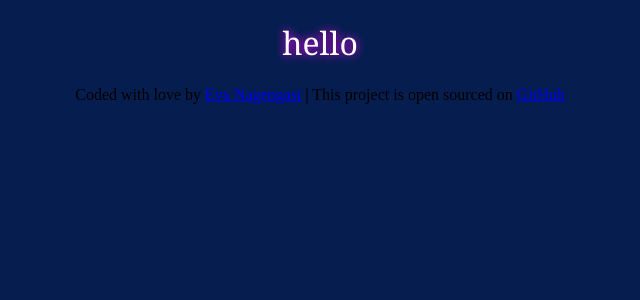
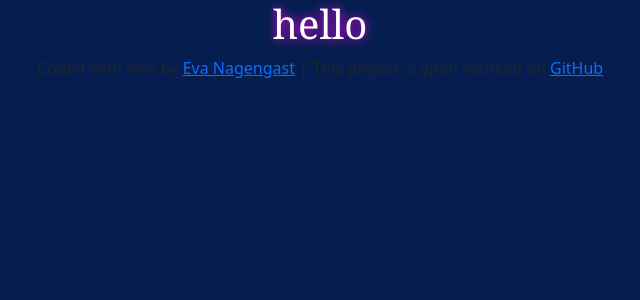
Before and after one commit to EvaNagengast/reactweather-bootstrap, a React (Create React App) app: page / in a window 1280 px wide. Shown: the top 300 px of the page, without its empty margins (320-960 px from the left). Built offline with nearby package versions, Linux system fonts and the light colour scheme.

Commit message:
added bootstrap

```diff
--- a/package.json
+++ b/package.json
@@ -6,6 +6,7 @@
     "@testing-library/jest-dom": "^5.17.0",
     "@testing-library/react": "^13.4.0",
     "@testing-library/user-event": "^13.5.0",
+    "bootstrap": "^5.3.1",
     "react": "^18.2.0",
     "react-dom": "^18.2.0",
     "react-scripts": "5.0.1",
--- a/public/index.html
+++ b/public/index.html
@@ -9,7 +9,7 @@
       name="description"
       content="Weather Application"
     />
-    <link rel="apple-touch-icon" href="%PUBLIC_URL%/logo192.png" />
+
     <link rel="manifest" href="%PUBLIC_URL%/manifest.json" />
 
     <title>Weather App</title>
--- a/src/App.css
+++ b/src/App.css
@@ -1,5 +1,11 @@
 .App {
   text-align: center;
+
+
+
+
+
+
 }
 .App h1 {
   font-weight: 100;
--- a/src/index.css
+++ b/src/index.css
@@ -1,3 +1,3 @@
-html{
+body {
   background-color: rgb(5, 30, 79);
 }
--- a/src/index.js
+++ b/src/index.js
@@ -1,5 +1,6 @@
 import React from 'react';
 import ReactDOM from 'react-dom/client';
+import "bootstrap/dist/css/bootstrap.css";
 import './index.css';
 import App from './App';
 
```
Also changed, not shown: 1 other file (tests, documents, lock files or other folders).
